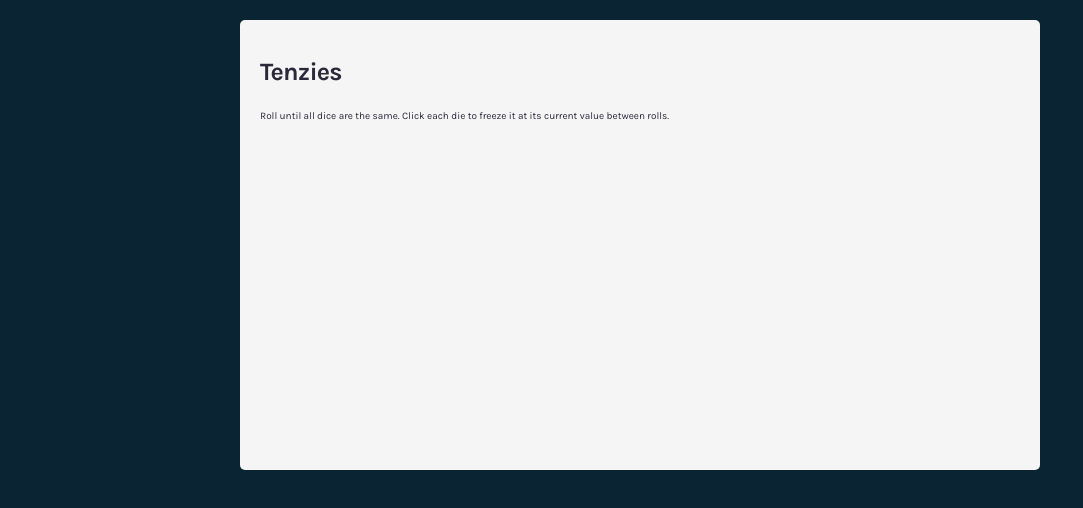
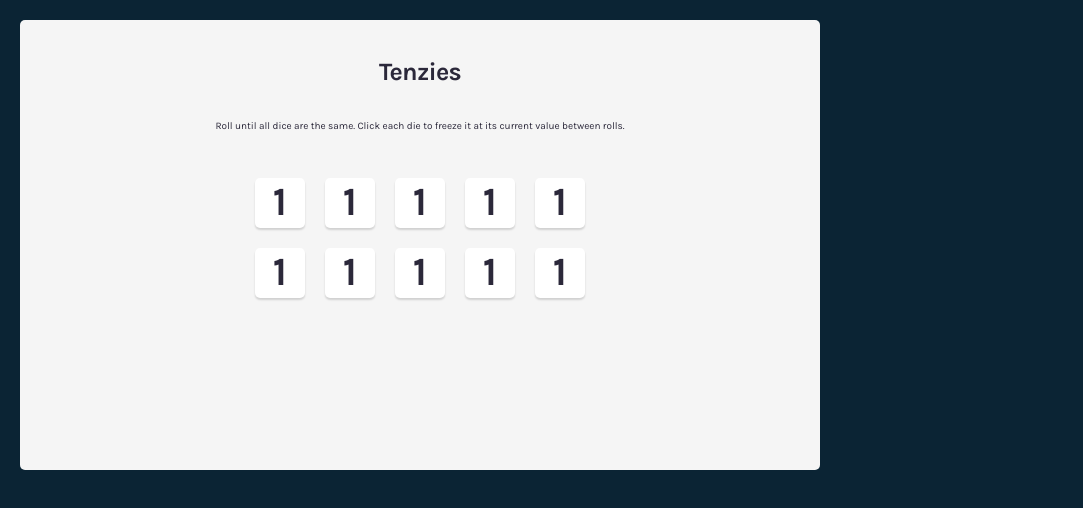
Before and after one commit to marktlinn/tenziesReact, a React (Vite) app: page / in a window 1280 px wide. Shown: the top 508 px of the page, without its empty margins (0-1083 px from the left). Built offline with nearby package versions, Linux system fonts and the light colour scheme.

Commit message:
added die styling, set up grid, dice outputting static prop values

```diff
--- a/src/App.jsx
+++ b/src/App.jsx
@@ -1,14 +1,26 @@
 import React from "react"
 // import Confetti from "react-confetti"
-// import Die from "./components/"
+import Die from "./components/Die"
 
 function App() {
   return (
     <main>
-    <h1 className="titleText">Tenzies</h1>
-    <p>Roll until all dice are the same. Click each die to freeze it at its current value between rolls.</p>
+      <h1 className="titleText">Tenzies</h1>
+      <p>Roll until all dice are the same. Click each die to freeze it at its current value between rolls.</p>
+      <div className="dice-section">
+        <Die num={1}/>
+        <Die num={1}/>
+        <Die num={1}/>
+        <Die num={1}/>
+        <Die num={1}/>
+        <Die num={1}/>
+        <Die num={1}/>
+        <Die num={1}/>
+        <Die num={1}/>
+        <Die num={1}/>
+
+      </div>
     </main>
-
 
   )
 }
--- a/src/components/Die.jsx
+++ b/src/components/Die.jsx
@@ -1,5 +1,10 @@
-// import React from "react"
+import React from "react"
 
-// export default function Die(props) {
-
-// }
+export default function Die(props) {
+    const { num: value } = props;
+    return (
+        <div className="die">
+            <span className="die-number">{value}</span>
+        </div>
+    )
+}
--- a/src/index.css
+++ b/src/index.css
@@ -22,7 +22,9 @@ body {
 }
 
 main{
-  margin: auto;
+  display: flex;
+  flex-direction: column;
+  align-items: center;
   max-width: 800px;
   height: 450px;
   background-color: #F5F5F5;
@@ -51,5 +53,39 @@ main{
   text-align: center;
   letter-spacing: -0.03em;
   color: #4A4E74;
+}
+
+/*Dice stylings*/
+
+.dice-section{
+  margin-top: 3rem;
+  display: grid;
+  grid-template: auto auto / repeat(5, 1fr);
+  gap: 20px;
+}
+
+.die{
+  display: flex;
+  justify-content: center;
+  align-items: center;
+  background-color: #FFFFFF;
+  border: 1ps solid black;
+  box-shadow: 0 2px 2px rgba(0, 0, 0, 0.15);
+  border-radius: .5rem;
+  height: 50px;
+  width: 50px;
+  text-align: center;
+  cursor: pointer;
+}
+
+.die:hover{
+  background-color: #f9f7f7e8;
+  box-shadow: 1px 2px 4px rgba(0, 0, 0, 0.163);
 
 }
+
+.die-number{
+  font-size: 4rem;
+  font-weight: 700;
+  line-height: .24rem;
+}
```
